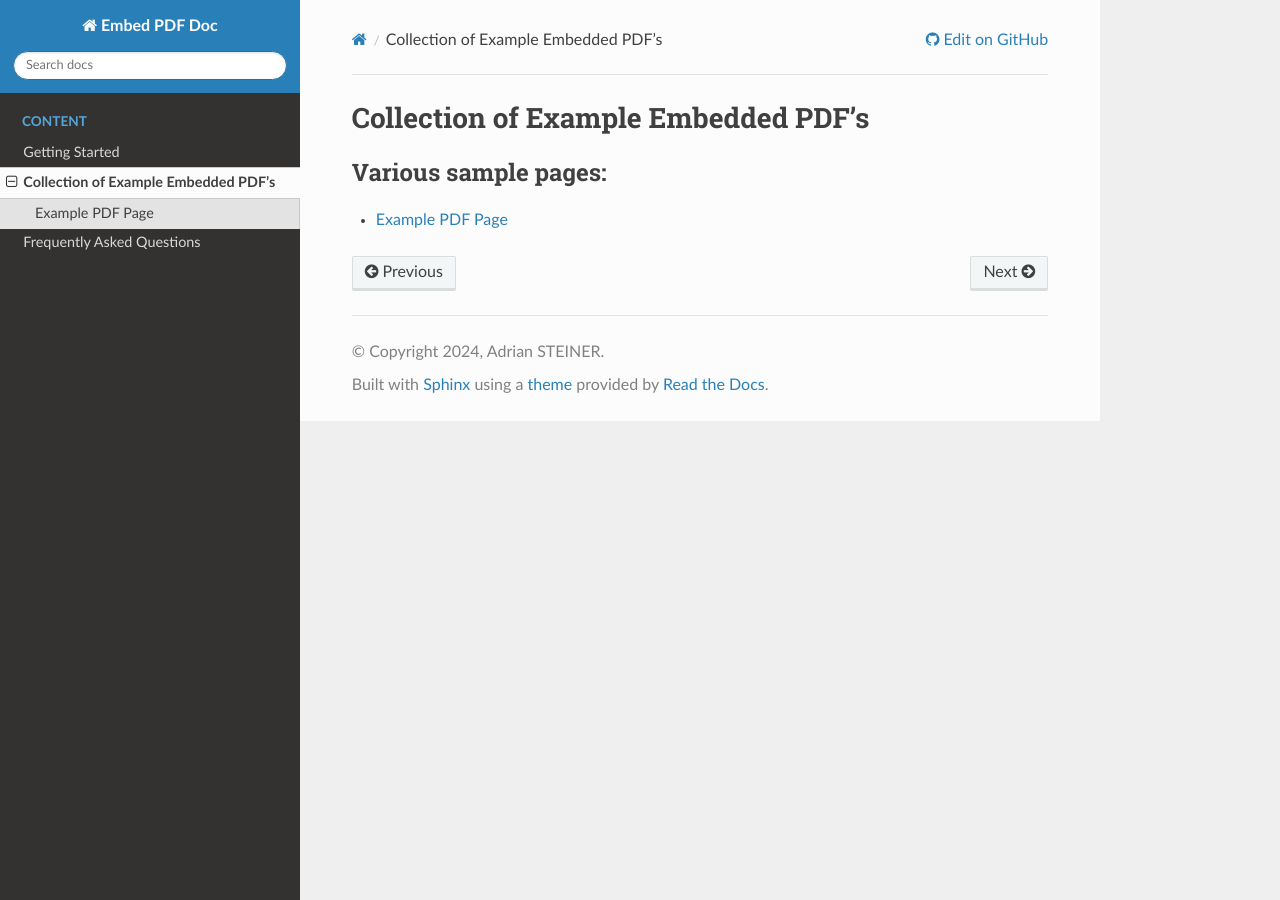
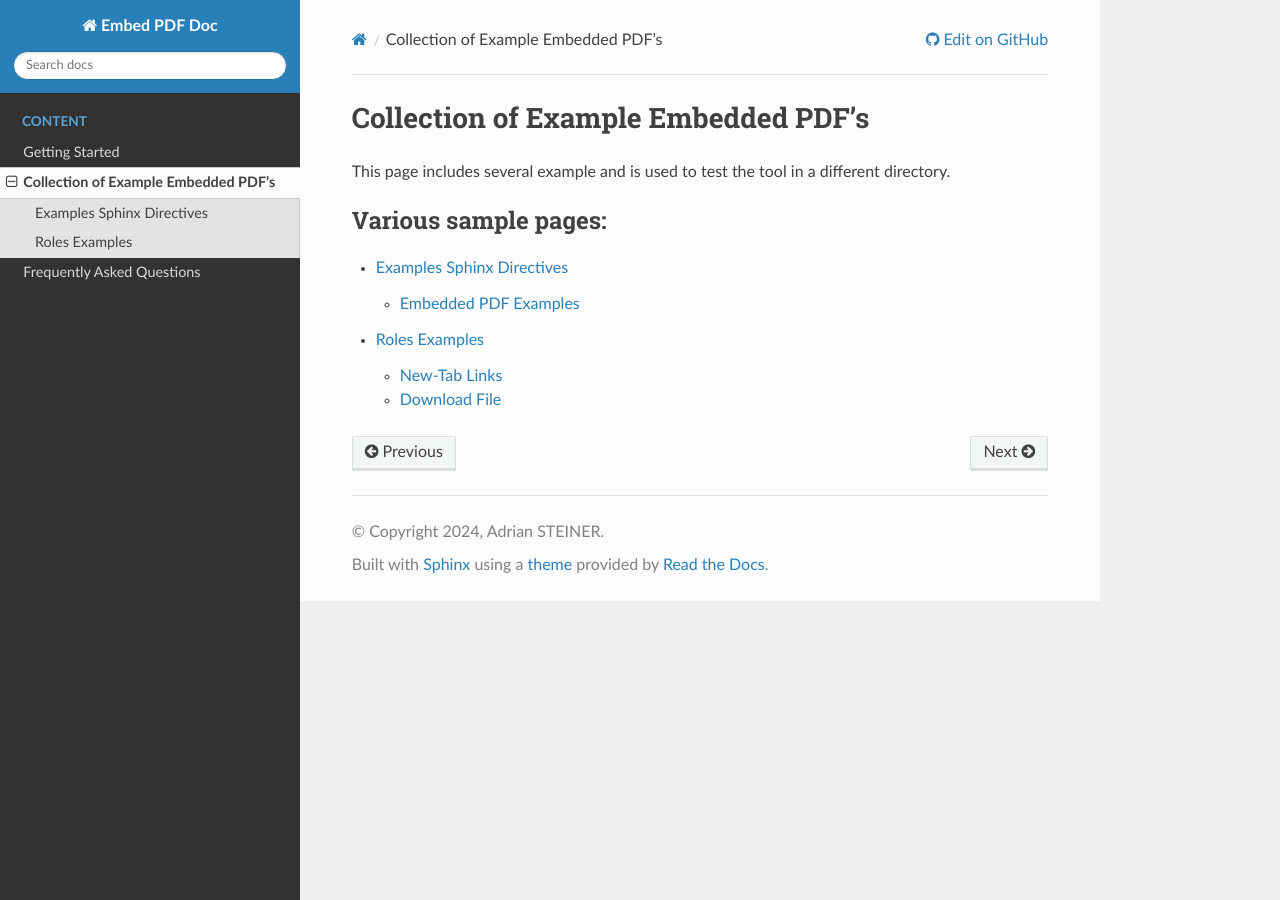
Before and after one commit to steinerAdi/sphinx-embedPDF, a Sphinx documentation site: the page built from doc/source/exampleCollection/index.rst, in a window 1280 px wide. Built offline with Sphinx 7.4.7 and the Read the Docs theme 3.1.0, drawn with Linux system fonts in a browser that asks for light colours.

Commit message:
Add new example page for testing new directory

```diff
--- a/doc/source/exampleCollection/example.rst
+++ b/doc/source/exampleCollection/directives_example.rst
@@ -1,5 +1,9 @@
-Example PDF Page
-----------------
+Examples Sphinx Directives
+==========================
+
+
+Embedded PDF Examples
+---------------------
 
 .. embedpdf:: sample.pdf
    :name: Header depth 2
--- a/doc/source/exampleCollection/index.rst
+++ b/doc/source/exampleCollection/index.rst
@@ -1,7 +1,10 @@
 Collection of Example Embedded PDF's
 ====================================
+
+This page includes several example and is used to test the tool in a different directory.
 
 .. toctree::
    :caption: Various sample pages:
 
-   example.rst
+   directives_example
+   roles_example
```
Also changed, not shown: doc/source/exampleCollection/roles_example.rst (added, +14 -0 lines).
